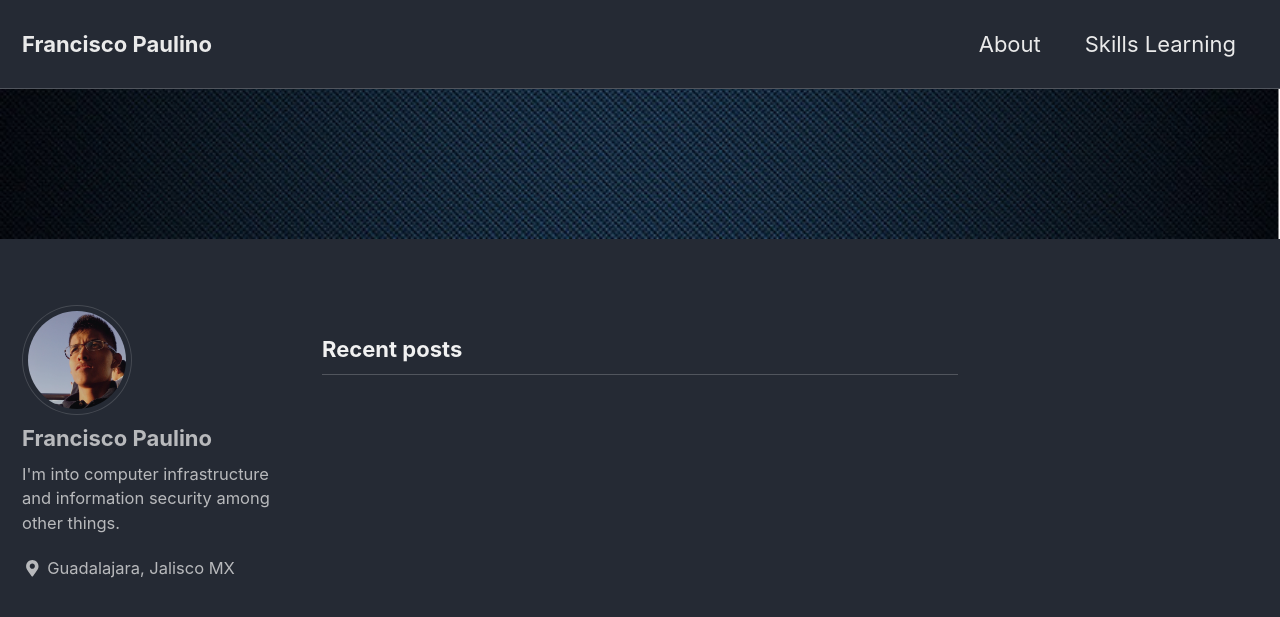
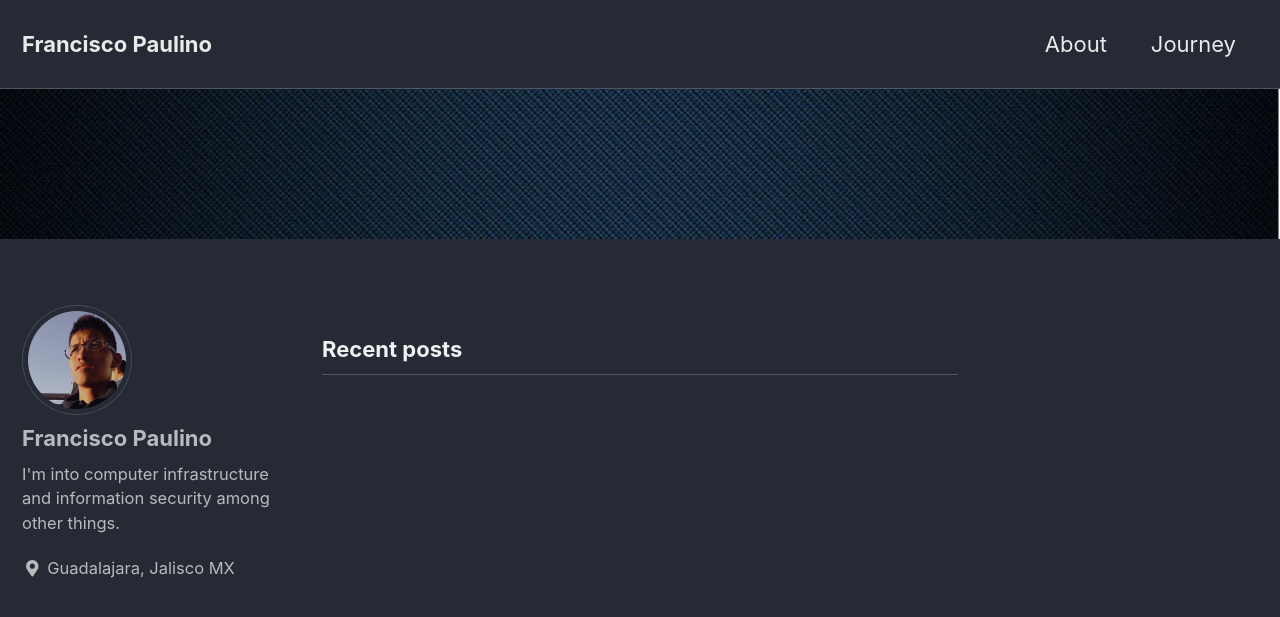
Before and after one commit to francisco-paulino/blog, a Jekyll site: the page built from index.html, in a window 1280 px wide and 900 px high. Shown: the top 617 px of the window. Built offline with Jekyll 4.4.1, drawn with Linux system fonts in a browser that asks for light colours; cached includes are drawn as plain includes; the list of posts is cut into pages by our own code.

Commit message:
deleted skills-learning added journey page

```diff
--- a/_data/navigation.yml
+++ b/_data/navigation.yml
@@ -2,8 +2,8 @@
 main:
   - title: "About"
     url: /about/
-  - title: "Skills Learning"
-    url: /skills-learning/
+  - title: "Journey"
+    url: /journey/
   # - title: "About"
   #   url: https://mmistakes.github.io/minimal-mistakes/about/
   # - title: "Sample Posts"
--- a/_pages/skillslearning.md
+++ b/_pages/journey.md
@@ -1,7 +1,7 @@
 ---
 layout: archive
-permalink: /skills-learning/
-title: "Learning new skills Posts by Tags"
+permalink: /journey/
+title: "My journey Posts by Tags"
 author_profile: true
 ---
 {% include base_path %}
```
